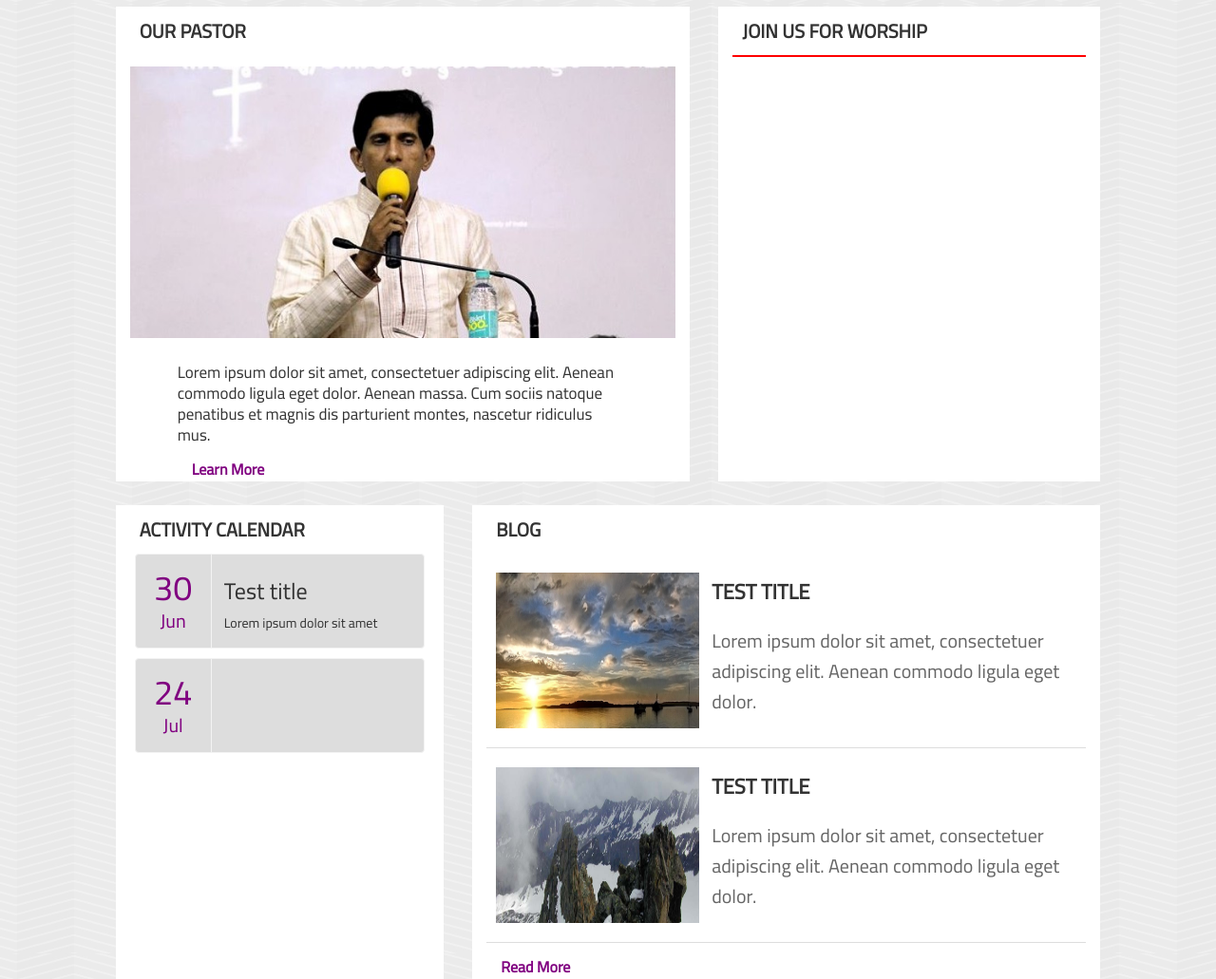
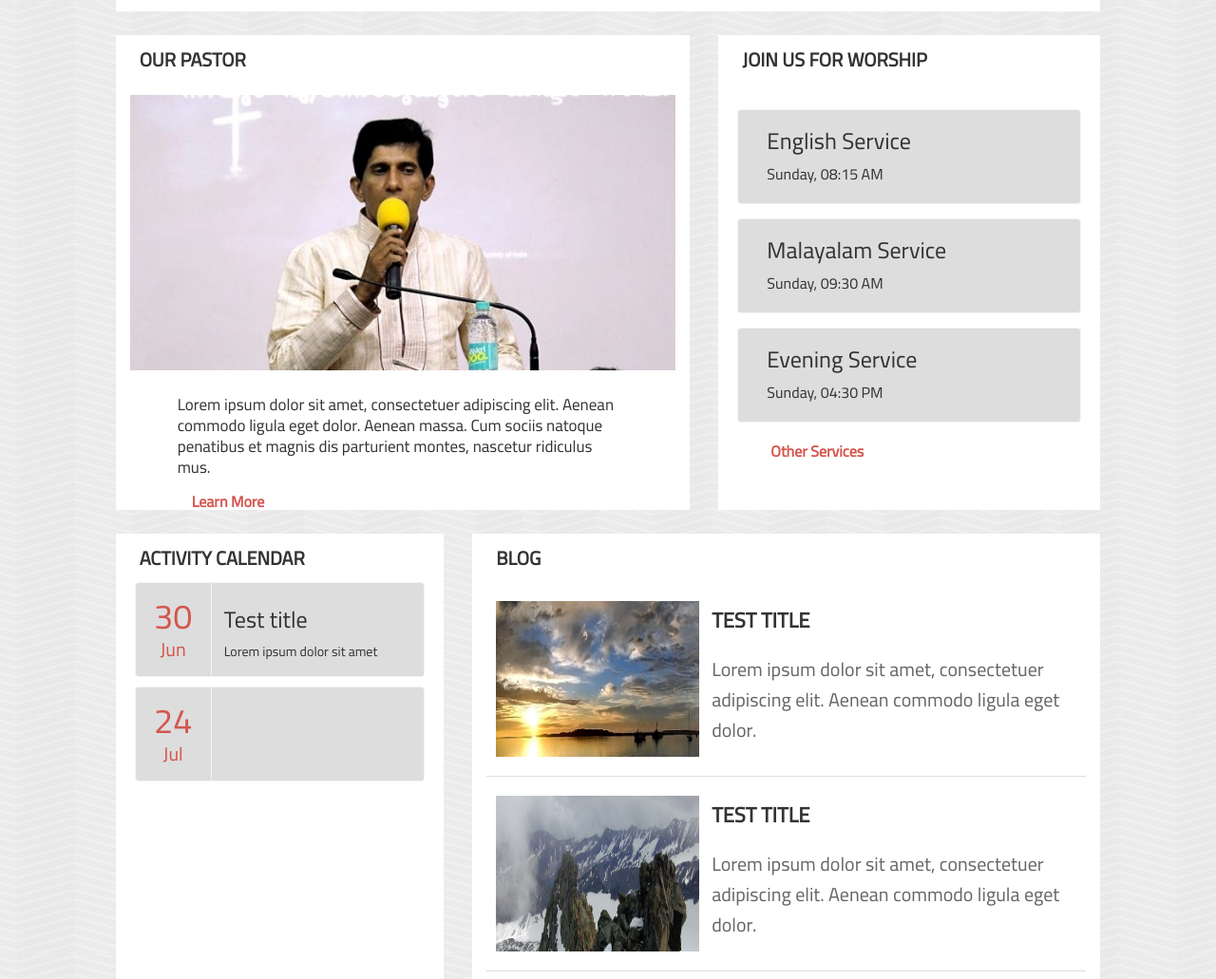
Before and after one commit to bangalorecog/bangalorecog.github.io, a website: page app/index.html in a window 1280 px wide. Shown: the part 1246-2277 px from the top of the page at 95% size. Drawn offline with Linux system fonts and the light colour scheme; files that its build step writes are made by us from their sources; files whose address does not match are found by name.

Commit message:
homepage updated

```diff
--- a/app/index.html
+++ b/app/index.html
@@ -40,7 +40,7 @@
             <section class="banner-sec">
                 <div class="overlay-sec1"></div>
                 <div class="content-body">
-                    <div class="one-style">Together in Christ
+                    <div class="one-style">Reaching People for Christ
                         <!-- <div class="one-sub-style">Come and be a part!!</div> -->
                     </div>
                     <div class="sub-cont col-lg-10 col-lg-offset-1">
@@ -68,7 +68,26 @@
                             <div class="col-lg-12 sec-service-sub">
                                 <div class="sec-title">JOIN US FOR WORSHIP</div>
                                 <div class="service-con-body">
+                                    <div class="evnt-bx">
+                                        <div class="evnt-right">
+                                            <h3>English Service</h3>
+                                            <p>Sunday, 08:15 AM</p>
+                                        </div>
+                                    </div>
+                                    <div class="evnt-bx">
+                                        <div class="evnt-right">
+                                            <h3>Malayalam Service</h3>
+                                            <p>Sunday, 09:30 AM</p>
+                                        </div>
+                                    </div>
+                                    <div class="evnt-bx">
+                                        <div class="evnt-right">
+                                            <h3>Evening Service</h3>
+                                            <p>Sunday, 04:30 PM</p>
+                                        </div>
+                                    </div>
                                 </div>
+                                <div class="read-more">Other Services</div>
                             </div>
                         </section>
                         <section class="sec-events sec-break-h col-lg-4">
--- a/app/styles/main.less
+++ b/app/styles/main.less
@@ -30,7 +30,7 @@ body {
         margin: 15px;
         line-height: 20px;
         font-weight: bold;
-        color: purple;
+        color: #D4564D;
     }
     .sec-heading {
         font-family: 'Satisfy', cursive;
@@ -70,7 +70,7 @@ body {
         line-height: 32px;
     }
     .header {
-        position: fixed;
+        //position: fixed;
         top: 0;
         left: 0;
         height: 110px;
@@ -95,9 +95,10 @@ body {
             font-size: 14px;
             text-transform: uppercase;
             .active a {
-                color: #000;
+                color: #D4564D;
                 background-color: #fff;
                 border-bottom: 3px solid #fff;
+                font-size: 16px;
             }
             li {
                 padding: 0px 5px;
@@ -129,10 +130,10 @@ body {
             position: absolute;
             width: 100%;
             height: 100%;
-            background: rgba(39, 62, 84, 0.82)
+            background: rgba(130, 112, 102, 0.15);
         }
         .content-body {
-            padding-top: 40vh;
+            padding-top: 30vh;
             height: 500px;
             vertical-align: middle;
             text-align: center;
@@ -161,7 +162,7 @@ body {
                         margin-top: 25px;
                         img {
                             width: 100%;
-                            height: inherit;
+                            height: 420px;
                         }
                     }
                 }
@@ -173,6 +174,7 @@ body {
                         margin: 25px 0px;
                         img {
                             width: 100%;
+                            height: 290px;
                         }
                     }
                 }
@@ -182,7 +184,24 @@ body {
                         background-color: #fff;
                         height: 500px;
                         .service-con-body {
-                            border: 1px solid red;
+                        margin-top:40px;
+                            .evnt-bx {
+                                margin: 15px 5px;
+                                border: 1px solid #f3f3f3;
+                                height: 100px;
+                                border-radius: 4px;
+                                background-color: #ddd;
+                                .evnt-right {
+                                    display: inline-block;
+                                    padding: 0px 30px;
+                                    p {
+                                        font-size:16px;
+                                    }
+                                }
+                            }
+                        }
+                        .read-more{
+                            margin:20px 40px;
                         }
                     }
                 }
@@ -204,12 +223,12 @@ body {
                                 display: inline-block;
                                 .date {
                                     font-size: 36px;
-                                    color: purple;
+                                    color: #D4564D;
                                     margin-top: 10px;
                                 }
                                 .day {
                                     font-size: 20px;
-                                    color: purple;
+                                    color: #D4564D;
                                     margin-top: -5px;
                                 }
                             }
```
Also changed, not shown: app/images/bg1.jpg, app/styles/main.css.
